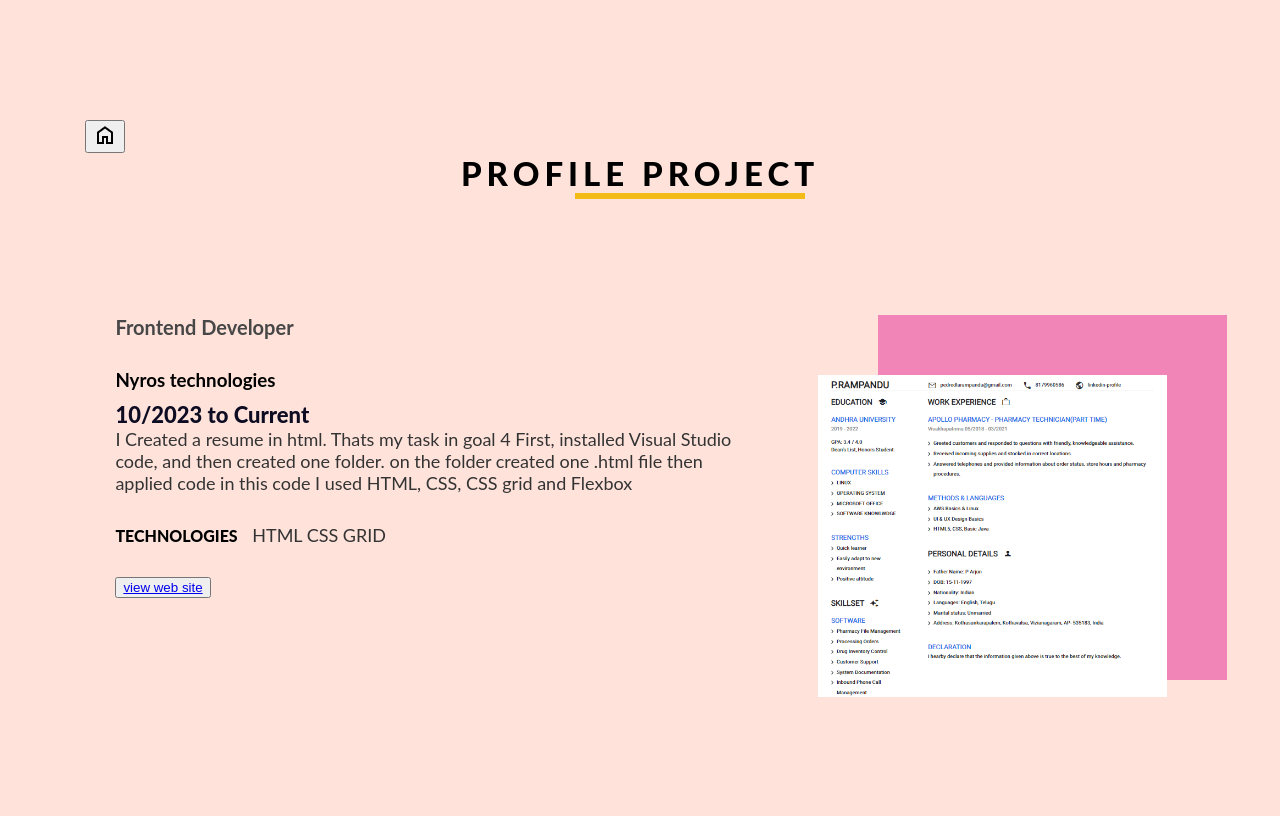
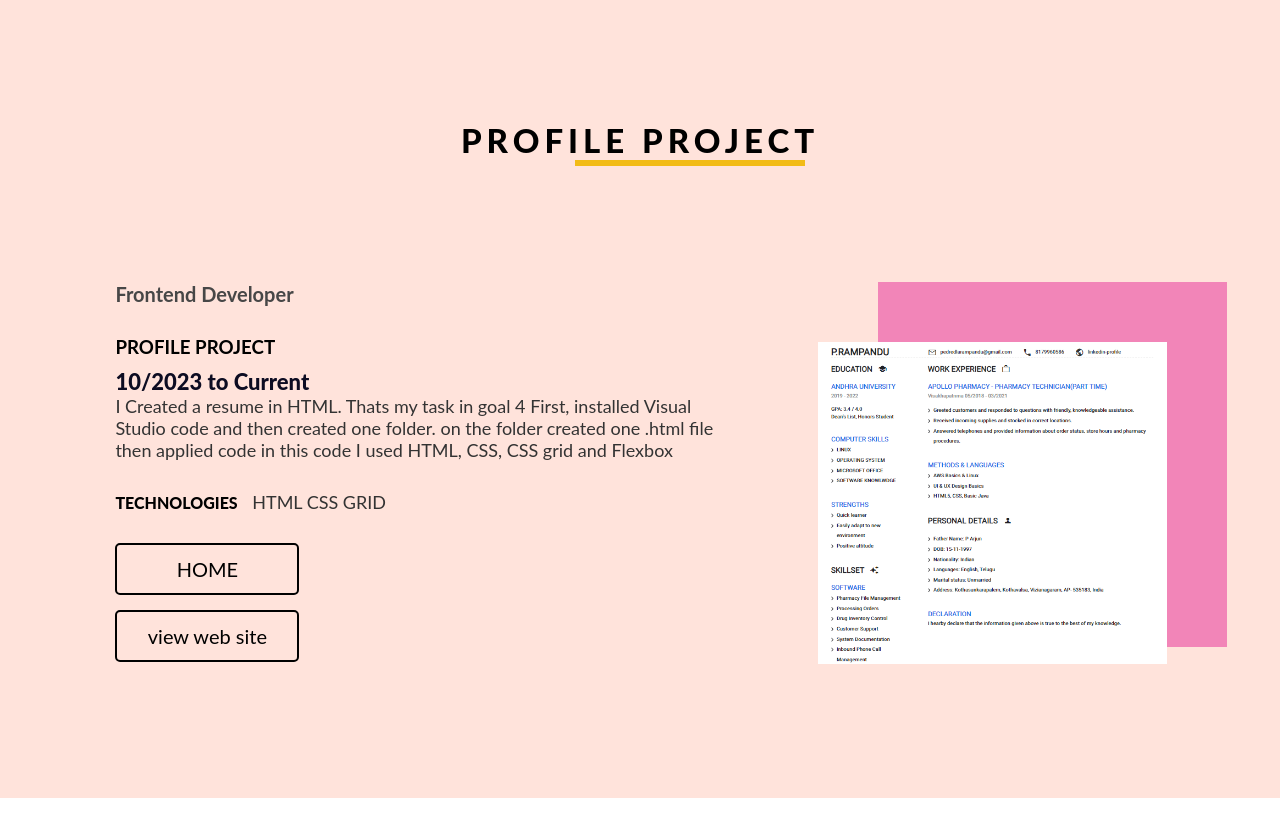
Before and after one commit to Ram-BRS/Goal-6, a plain HTML site: page case-study.html in a window 1280 px wide. Drawn offline with Linux system fonts and the light colour scheme.

Commit message:
Update case-study.html

```diff
--- a/case-study.html
+++ b/case-study.html
@@ -3,19 +3,15 @@
 <head>
     <meta charset="UTF-8">
     <meta name="viewport" content="width=device-width, initial-scale=1.0">
-    <title>WEB CREATIONS</title>
+    <title>case-study/Profile project</title>
     <link rel="stylesheet" type="text/css" href="assets/css/style.css">
 </head>
 <body>
     <section class="latst_wrks">
         <div class="container">
-            <div class="button">
-    <button><a href="index.html"><img src="assets/img/Home icon.png"></a></button>
-
-            </div>
 
             <h2>PROFILE PROJECT <SPan></SPan></h2>
-        <!--Fullstack Development Start-->
+        <!--Profile Project Start-->
     <div class="row revrs_blk">
         <div class="column_4">
             <div class="latst_wrks_rgt">
@@ -26,15 +22,18 @@
         <div class="column_8">
             <div class="latst_wrks_cntnt">
                 <h5>Frontend Developer</h5>
-                <h3>Nyros technologies</h3>
+                <h3>PROFILE PROJECT</h3>
                 <h4>10/2023 to Current</h4>
-                <p>I Created a resume in html. Thats my task in goal 4  First, installed Visual Studio code, and then created one folder. on the folder created one .html file then applied code in this code I used HTML, CSS, CSS grid and Flexbox  </p>
+
+                <p>I Created a resume in HTML. Thats my task in goal 4  First, installed Visual Studio code and then created one folder. on the folder created one .html file then applied code in this code I used HTML, CSS, CSS grid and Flexbox  </p>
                 <p><span>Technologies</span> HTML CSS GRID</p>
 
-                <button><a target="_blank" href=" https://ram-brs.github.io/Goal-5/"><class="view_web_btn">view web site</a></button>
+                   <a href="index.html" class="view_web_btn">HOME</a>
+
+                      <aside><a target="_blank" href=" https://ram-brs.github.io/Goal-5/" class="view_web_btn">view web site</a></aside>
 
             </div>
-            <!-- Fullstack Development end -->
+            <!-- Profile Project end -->
 
 </body>
 </html>
```
